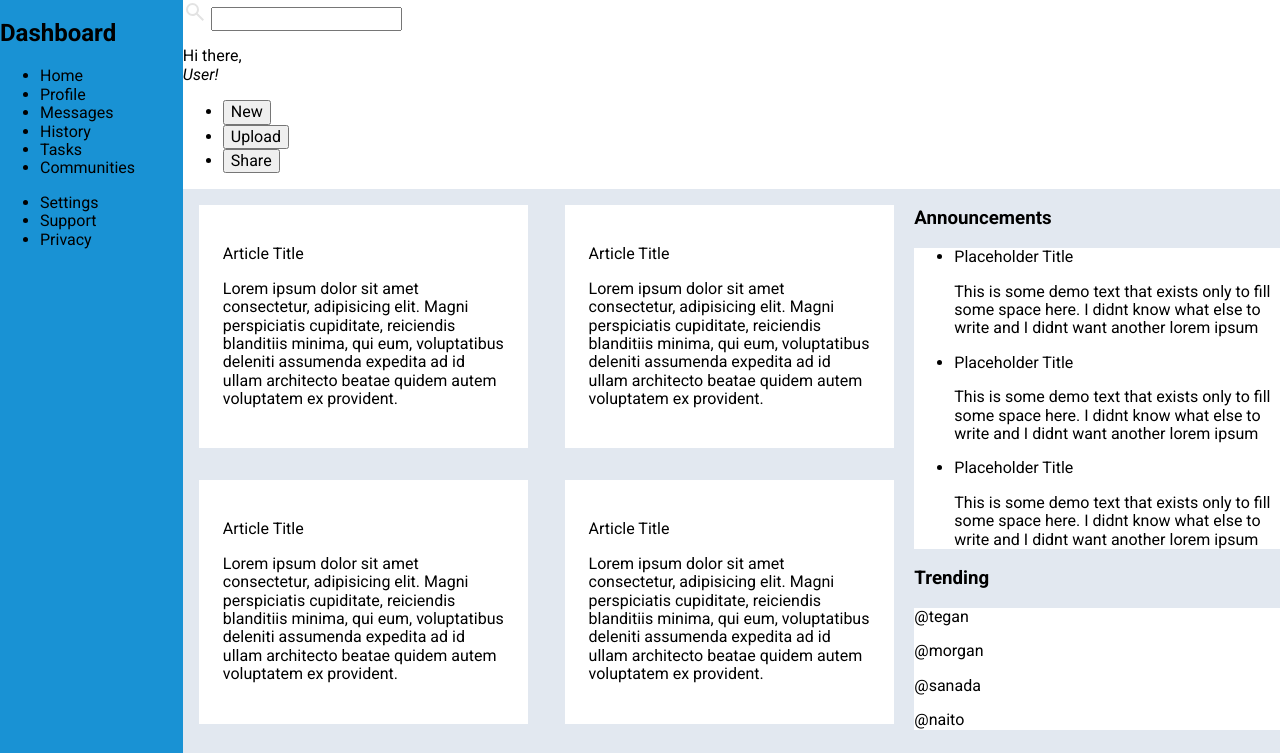
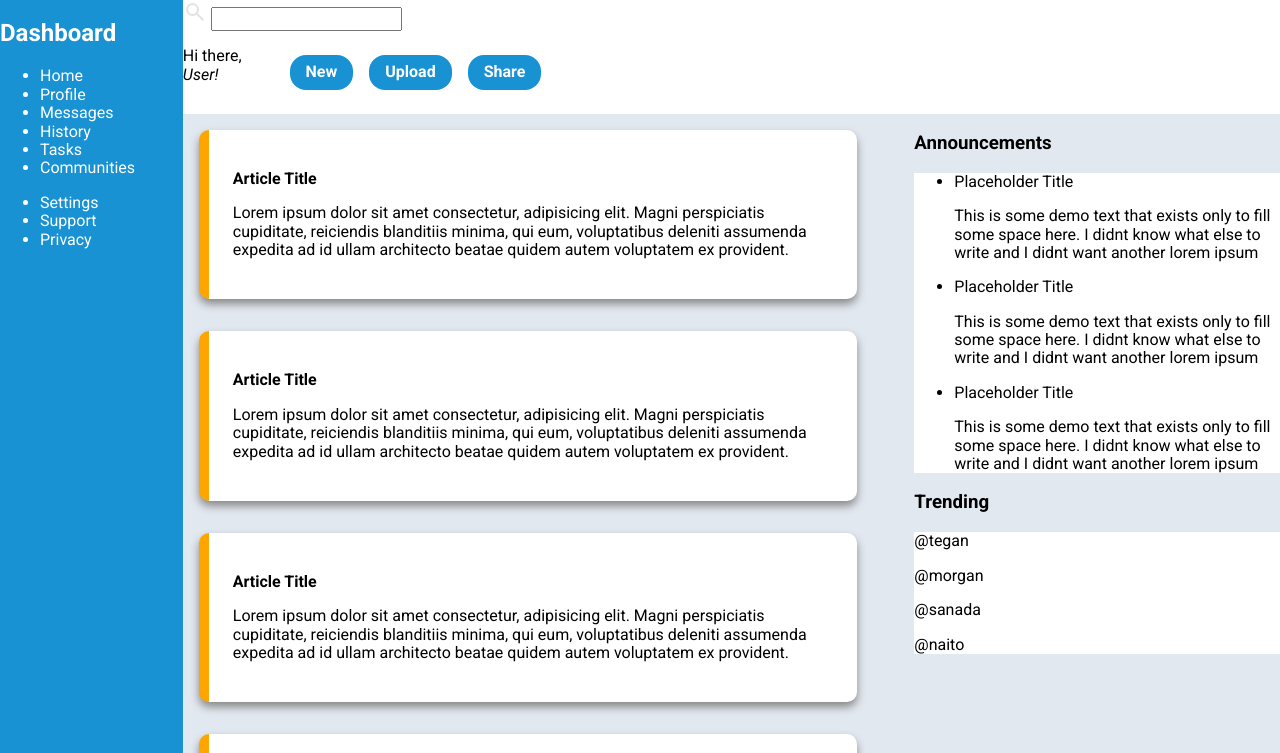
Before and after one commit to ahmedmustafam/admin-dashboard, a website: page index.html in a window 1280 px wide. Shown: the top 753 px of the page. Drawn offline with nearby package versions, Linux system fonts and the light colour scheme.

Commit message:
Style card layout

```diff
--- a/index.html
+++ b/index.html
@@ -1,29 +1,34 @@
 <!DOCTYPE html>
 <html lang="en">
   <head>
-    <meta charset="UTF-8">
-    <meta name="viewport" content="width=device-width, initial-scale=1.0">
+    <meta charset="UTF-8" />
+    <meta name="viewport" content="width=device-width, initial-scale=1.0" />
     <title>Admin Dashboard</title>
-    <link rel="preconnect" href="https://fonts.googleapis.com">
-    <link rel="preconnect" href="https://fonts.gstatic.com" crossorigin>
-    <link href="https://fonts.googleapis.com/css2?family=Roboto:ital,wght@0,100..900;1,100..900&display=swap" rel="stylesheet">
-    <link rel="stylesheet" href="styles.css">
+    <link rel="preconnect" href="https://fonts.googleapis.com" />
+    <link rel="preconnect" href="https://fonts.gstatic.com" crossorigin />
+    <link
+      href="https://fonts.googleapis.com/css2?family=Roboto:ital,wght@0,100..900;1,100..900&display=swap"
+      rel="stylesheet"
+    />
+    <link rel="stylesheet" href="styles.css" />
   </head>
   <body>
     <div class="wrapper">
       <div class="header">
-        <img src="icons/search.svg">
-        <input type="search" name="" id="">
-        <p>Hi there, <br><em>User!</em></p>
+        <img src="icons/search.svg" />
+        <input type="search" name="" id="" />
+        <div class="header2nd">
+          <p>Hi there, <br /><em>User!</em></p>
           <ul>
             <li><button>New</button></li>
             <li><button>Upload</button></li>
             <li><button>Share</button></li>
         </ul>
         </div>
+      </div>
       <div class="sidebar">
         <h2>Dashboard</h2>
-        <ul>
+        <ul class="upper">
           <li>Home</li>
           <li>Profile</li>
           <li>Messages</li>
@@ -31,7 +36,7 @@
           <li>Tasks</li>
           <li>Communities</li>
         </ul>
-        <ul>
+        <ul class="lower">
           <li>Settings</li>
           <li>Support</li>
           <li>Privacy</li>
@@ -39,34 +44,58 @@
       </div>
       <div class="article">
         <div class="card">
-            <p>Article Title</p>
-            <p>Lorem ipsum dolor sit amet consectetur,
-                adipisicing elit. Magni perspiciatis cupiditate, reiciendis blanditiis minima, qui eum, voluptatibus deleniti assumenda expedita ad id ullam architecto beatae quidem autem voluptatem ex provident.</p>
+          <p class="title">Article Title</p>
+          <p>
+            Lorem ipsum dolor sit amet consectetur, adipisicing elit. Magni
+            perspiciatis cupiditate, reiciendis blanditiis minima, qui eum,
+            voluptatibus deleniti assumenda expedita ad id ullam architecto
+            beatae quidem autem voluptatem ex provident.
+          </p>
         </div>
         <div class="card">
           <p class="title">Article Title</p>
-            <p>Lorem ipsum dolor sit amet consectetur,
-                adipisicing elit. Magni perspiciatis cupiditate, reiciendis blanditiis minima, qui eum, voluptatibus deleniti assumenda expedita ad id ullam architecto beatae quidem autem voluptatem ex provident.</p>
+          <p>
+            Lorem ipsum dolor sit amet consectetur, adipisicing elit. Magni
+            perspiciatis cupiditate, reiciendis blanditiis minima, qui eum,
+            voluptatibus deleniti assumenda expedita ad id ullam architecto
+            beatae quidem autem voluptatem ex provident.
+          </p>
         </div>
         <div class="card">
           <p class="title">Article Title</p>
-            <p>Lorem ipsum dolor sit amet consectetur,
-                adipisicing elit. Magni perspiciatis cupiditate, reiciendis blanditiis minima, qui eum, voluptatibus deleniti assumenda expedita ad id ullam architecto beatae quidem autem voluptatem ex provident.</p>
+          <p>
+            Lorem ipsum dolor sit amet consectetur, adipisicing elit. Magni
+            perspiciatis cupiditate, reiciendis blanditiis minima, qui eum,
+            voluptatibus deleniti assumenda expedita ad id ullam architecto
+            beatae quidem autem voluptatem ex provident.
+          </p>
         </div>
         <div class="card">
           <p class="title">Article Title</p>
-            <p>Lorem ipsum dolor sit amet consectetur,
-                adipisicing elit. Magni perspiciatis cupiditate, reiciendis blanditiis minima, qui eum, voluptatibus deleniti assumenda expedita ad id ullam architecto beatae quidem autem voluptatem ex provident.</p>
+          <p>
+            Lorem ipsum dolor sit amet consectetur, adipisicing elit. Magni
+            perspiciatis cupiditate, reiciendis blanditiis minima, qui eum,
+            voluptatibus deleniti assumenda expedita ad id ullam architecto
+            beatae quidem autem voluptatem ex provident.
+          </p>
         </div>
         <div class="card">
           <p class="title">Article Title</p>
-            <p>Lorem ipsum dolor sit amet consectetur,
-                adipisicing elit. Magni perspiciatis cupiditate, reiciendis blanditiis minima, qui eum, voluptatibus deleniti assumenda expedita ad id ullam architecto beatae quidem autem voluptatem ex provident.</p>
+          <p>
+            Lorem ipsum dolor sit amet consectetur, adipisicing elit. Magni
+            perspiciatis cupiditate, reiciendis blanditiis minima, qui eum,
+            voluptatibus deleniti assumenda expedita ad id ullam architecto
+            beatae quidem autem voluptatem ex provident.
+          </p>
         </div>
         <div class="card">
           <p class="title">Article Title</p>
-            <p>Lorem ipsum dolor sit amet consectetur,
-                adipisicing elit. Magni perspiciatis cupiditate, reiciendis blanditiis minima, qui eum, voluptatibus deleniti assumenda expedita ad id ullam architecto beatae quidem autem voluptatem ex provident.</p>
+          <p>
+            Lorem ipsum dolor sit amet consectetur, adipisicing elit. Magni
+            perspiciatis cupiditate, reiciendis blanditiis minima, qui eum,
+            voluptatibus deleniti assumenda expedita ad id ullam architecto
+            beatae quidem autem voluptatem ex provident.
+          </p>
         </div>
       </div>
       <div class="nav">
@@ -75,15 +104,27 @@
           <ul>
             <li>
               <p>Placeholder Title</p>
-                    <p>This is some demo text that exists only to fill some space here. I didnt know what else to write and I didnt want another lorem ipsum</p>
+              <p>
+                This is some demo text that exists only to fill some space here.
+                I didnt know what else to write and I didnt want another lorem
+                ipsum
+              </p>
             </li>
             <li>
               <p>Placeholder Title</p>
-                    <p>This is some demo text that exists only to fill some space here. I didnt know what else to write and I didnt want another lorem ipsum</p>
+              <p>
+                This is some demo text that exists only to fill some space here.
+                I didnt know what else to write and I didnt want another lorem
+                ipsum
+              </p>
             </li>
             <li>
               <p>Placeholder Title</p>
-                    <p>This is some demo text that exists only to fill some space here. I didnt know what else to write and I didnt want another lorem ipsum</p>
+              <p>
+                This is some demo text that exists only to fill some space here.
+                I didnt know what else to write and I didnt want another lorem
+                ipsum
+              </p>
             </li>
           </ul>
         </div>
--- a/styles.css
+++ b/styles.css
@@ -14,17 +14,39 @@
   grid-row: 1 / 2;
 }
 
+.header2nd {
+  display: flex;
+}
+
+.header ul {
+  list-style: none;
+  display: flex;
+  align-items: space-between;
+}
+
+.header button {
+  background-color: #1992d4;
+  color: white;
+  border-radius: 1rem;
+  border: none;
+  padding: 8px;
+  padding-left: 16px;
+  padding-right: 16px;
+  font-weight: bold;
+  margin: 8px;
+}
+
 .sidebar {
   grid-row: 1 / 3;
   background-color: #1992d4;
+  color: white;
 }
 
 .article {
   grid-column: 2 / 4;
   background-color: #e2e8f0;
   display: grid;
-    grid-template-columns: repeat(auto-fit, minmax(50%, 1fr));
-
+  grid-template-columns: repeat(auto-fit, minmax(400px, 1fr));
 }
 
 .card {
@@ -32,6 +54,14 @@
   width: 90%;
   margin: 16px;
   padding: 24px;
+  border-radius: 10px;
+  border-left: 10px solid orange;
+  overflow: hidden;
+  box-shadow: 0px 5px 8px #888;
+}
+
+.card .title {
+  font-weight: bold;
 }
 
 .nav {
```
Lines whose indentation alone changed are shown as unchanged.
